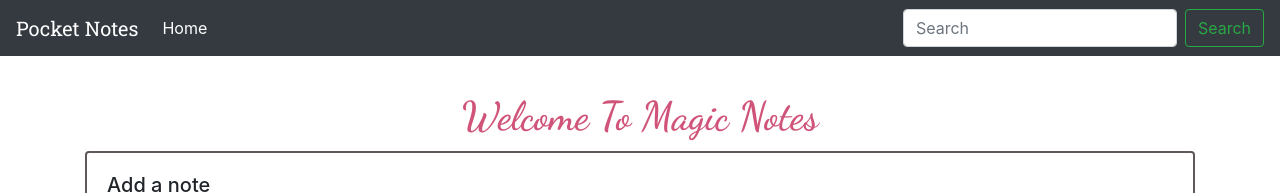
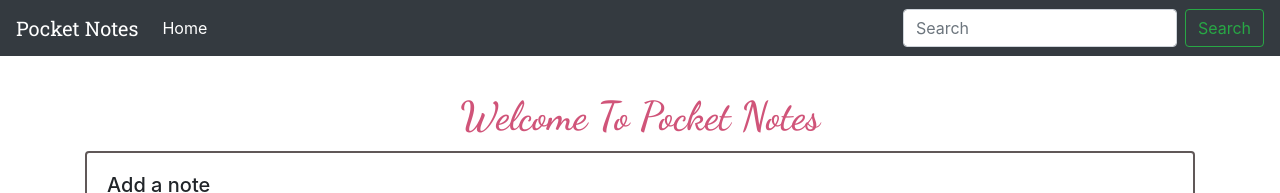
Before and after one commit to mamata171/Pocket-Note, a plain HTML site: page index.html in a window 1280 px wide. Shown: the top 193 px of the page. Drawn offline with nearby package versions, Linux system fonts and the light colour scheme.

Commit message:
Update index.html

```diff
--- a/index.html
+++ b/index.html
@@ -39,7 +39,7 @@
 
 
     <div class="container maincont" id="home">
-        <h1 id="mainh1">Welcome To Magic Notes</h1>
+        <h1 id="mainh1">Welcome To Pocket Notes</h1>
         <div class="card editcard">
             <div class="card-body">
                 <h5 class="card-title">Add a note</h5>
```
